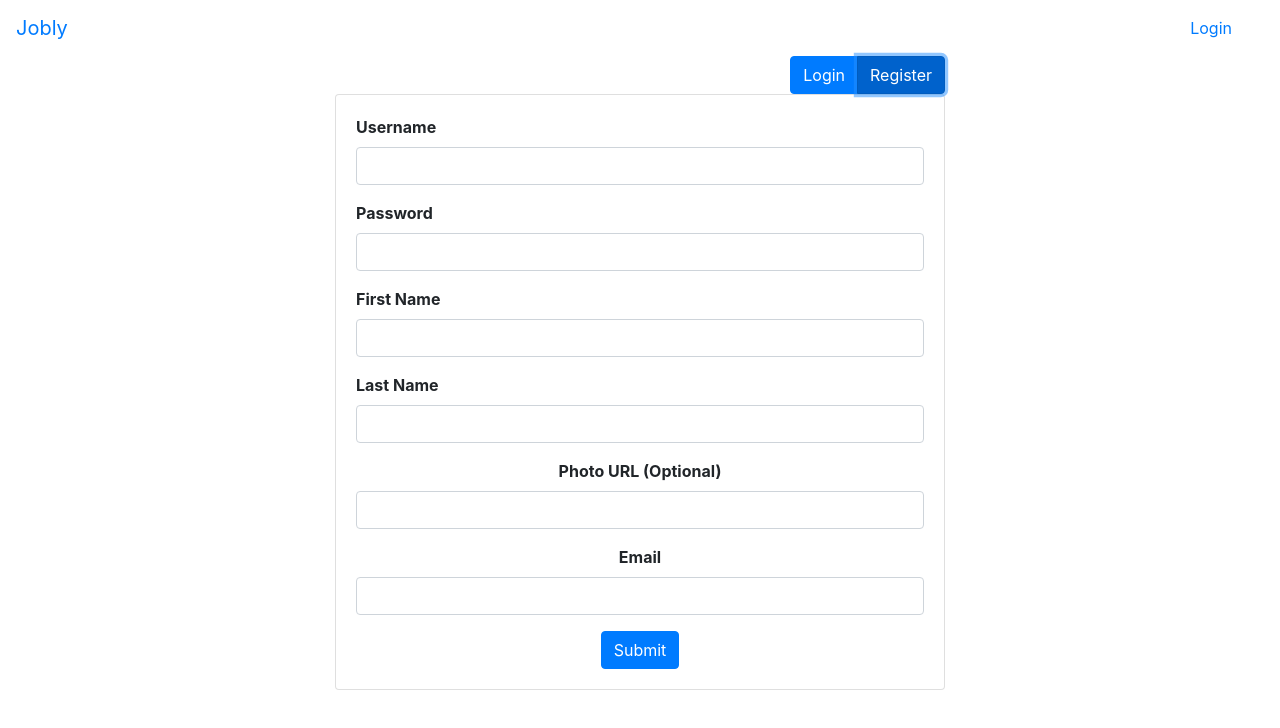
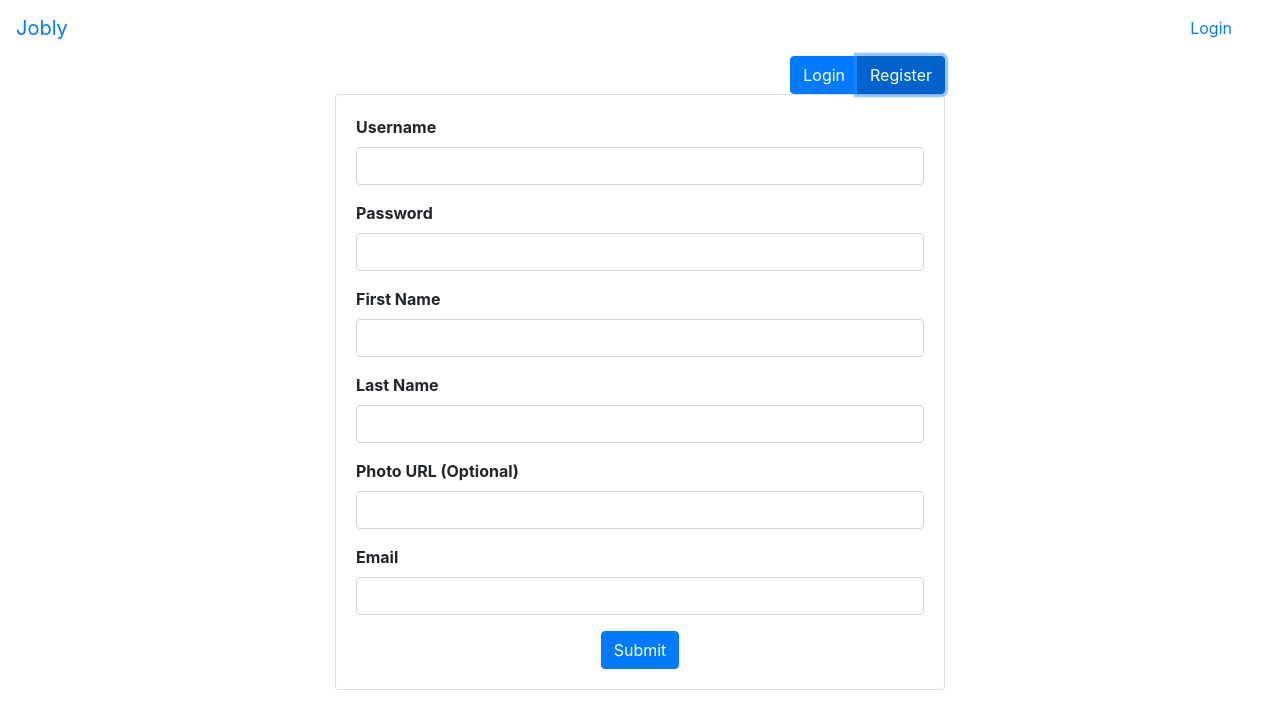
Before and after one commit to justincheng20/jobly2, a React (Create React App) app: page /login in a window 1280 px wide. Both pictures are taken after a click on the button "Register". Shown: the top 728 px of the page. Built offline with nearby package versions, Linux system fonts and the light colour scheme.

Commit message:
more styling fixes

```diff
--- a/src/RegisterForm.js
+++ b/src/RegisterForm.js
@@ -77,7 +77,7 @@ function RegisterForm({ register }) {
           />
         </div>
         <div className="form-group">
-          <label htmlFor="photo_url" className="font-weight-bold">Photo URL (Optional)</label>
+          <label htmlFor="photo_url" className="font-weight-bold d-flex justify-content-start">Photo URL (Optional)</label>
           <input
             onChange={handleChange}
             type="text"
@@ -88,7 +88,7 @@ function RegisterForm({ register }) {
           />
         </div>
         <div className="form-group">
-          <label htmlFor="email" className="font-weight-bold">
+          <label htmlFor="email" className="font-weight-bold d-flex justify-content-start">
             Email
             </label>
           <input
```
